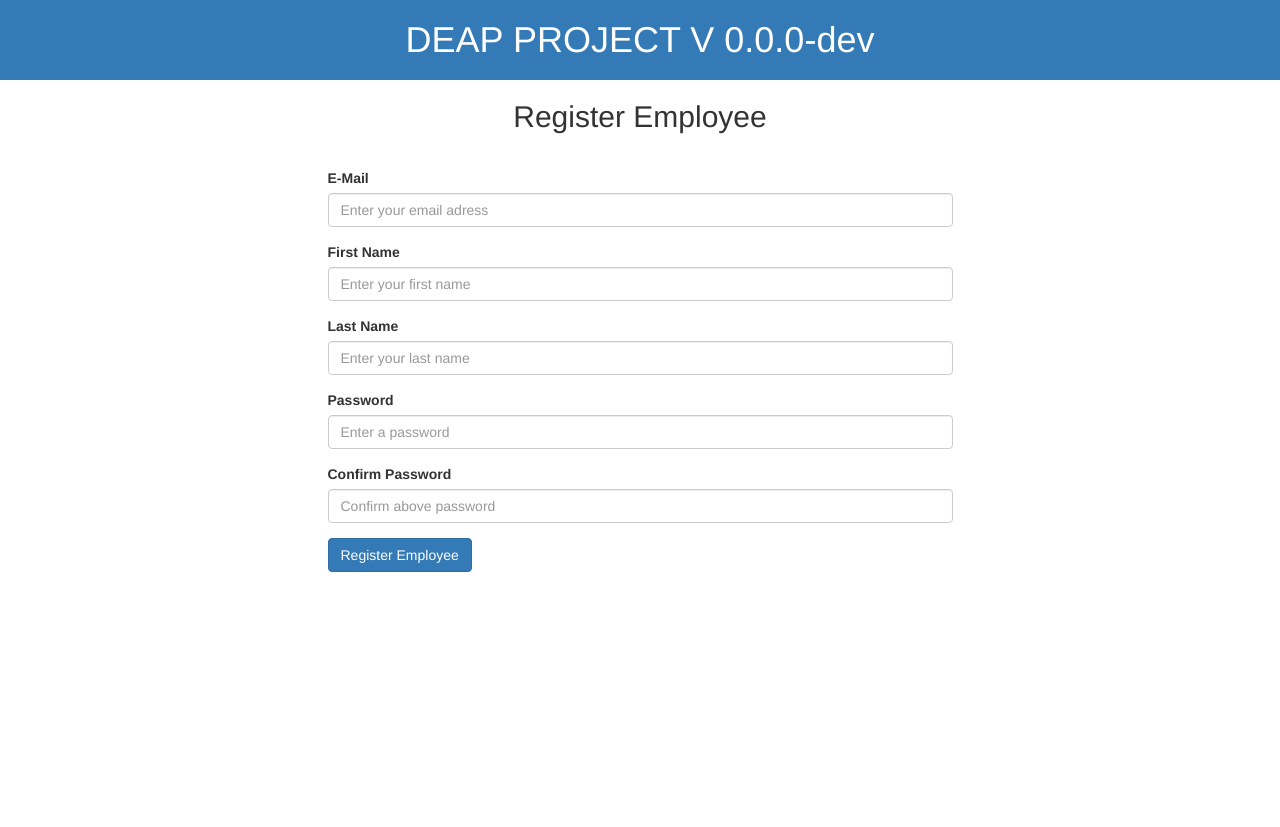
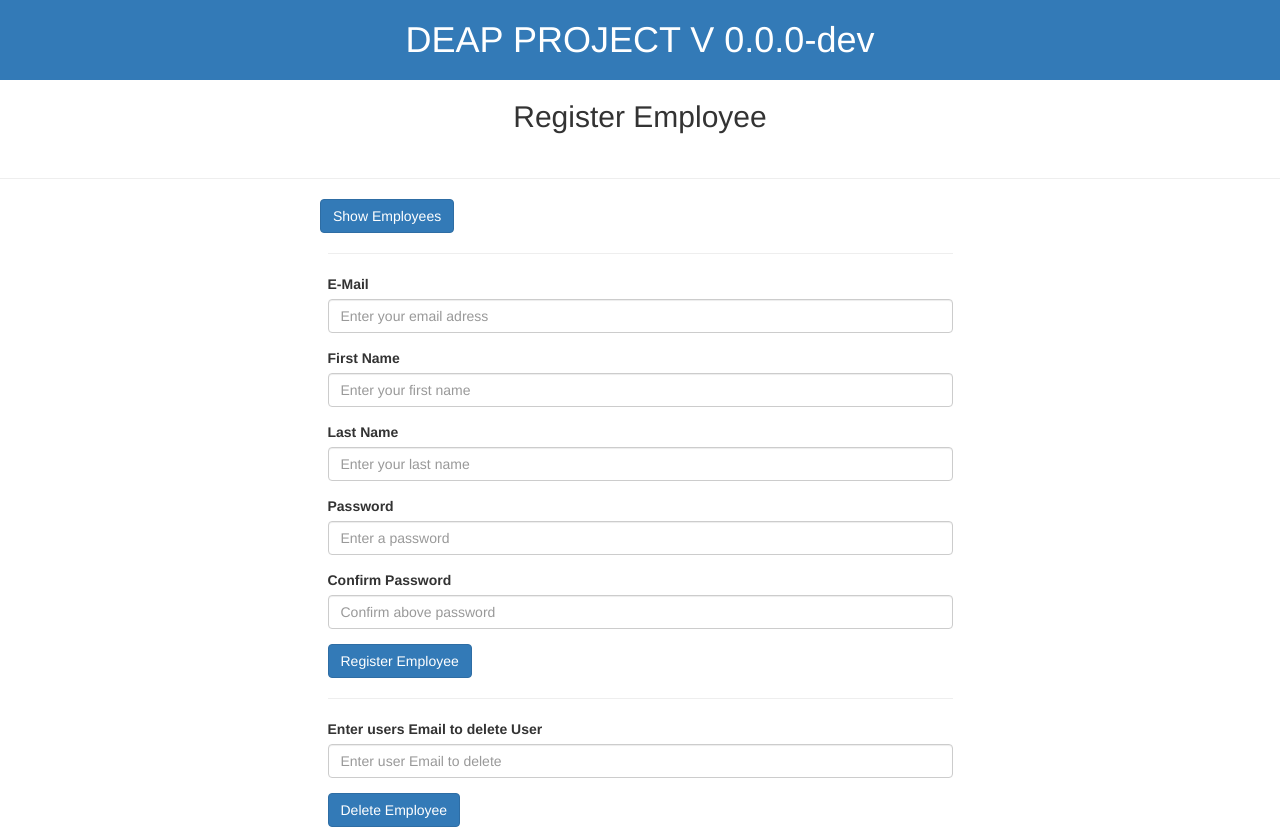
Before and after one commit to darthrevanyunka/deap-frontend, an Angular app: page / in a window 1280 px wide. Shown: the top 827 px of the page. Before the commit the page ends 800 px from the top, so only its background shows below. Built offline with nearby package versions, Linux system fonts and the light colour scheme.

Commit message:
Added employee model aswell as view all employees and delete employee

```diff
--- a/src/app/employee/employee.component.html
+++ b/src/app/employee/employee.component.html
@@ -3,9 +3,30 @@
   <div class="text-center">
     <h1 style="padding:20px; margin-top:0px;" class="bg-primary">DEAP PROJECT V {{currentApplicationVersion}}</h1>
     <h2 style="padding-bottom:25px;">Register Employee</h2>
+    <hr>
+  </div>
+
+  <div>
+  <div class="row">
+    <div class="col-xs-12 col-md-6 col-md-offset-3">
+      <button class="btn btn-primary" (click)="onShowAll()" >Show Employees</button>
+
+      <div *ngFor="let employeeEl of employee; let i = index">
+        <a  style="cursor: pointer;" class="list-group-item clearfix" >
+          <div class="pull-left">
+            <h4 class="list-group-item-heading">{{ employeeEl.firstName }}</h4>
+            <p class="list-group-item-text">{{ employeeEl.lastName }}</p>
+            <p class="list-group-item-text">{{ employeeEl.email }}</p>
+          </div>
+          <span class="pull-right">
+    </span>
+        </a>      </div>
+      </div>
+    </div>
   </div>
 
   <div class="col-xs-12 col-md-6 col-md-offset-3">
+    <hr>
     <form  (ngSubmit)="onCreateEmployee(f)" #f="ngForm">
 
       <div class="form-group">
@@ -79,4 +100,34 @@
 
     </form>
   </div>
+
+  <div class="col-xs-12 col-md-6 col-md-offset-3">
+    <hr>
+    <form  (ngSubmit)="onDeleteEmployee(g)" #g="ngForm">
+      <div class="form-group">
+        <label for="email">Enter users Email to delete User</label>
+        <input
+          type="emailDel"
+          id="emailDel"
+          class="form-control"
+          ngModel
+          name="emailDel"
+          placeholder="Enter user Email to delete"
+          required
+        >
+      </div>
+      <div>
+        <button class="btn btn-primary" type="submit" >Delete Employee</button>
+      </div>
+
+    </form>
+  </div>
+
+
+
+
+
+
+
+
 </div>
--- a/src/app/employee/employee.component.ts
+++ b/src/app/employee/employee.component.ts
@@ -3,6 +3,7 @@ import { FormsModule }   from '@angular/forms';
 import { HttpClient } from '@angular/common/http';
 import { EncryptionService } from '../services/encryption.service';
 import { environment } from '../../environments/environment';
+import { Employee } from '../shared/employee.model'
 
 @Component({
   selector: 'app-employee',
@@ -13,11 +14,31 @@ import { environment } from '../../environments/environment';
 export class EmployeeComponent implements OnInit {
 
   currentApplicationVersion = environment.appVersion;
-
+  employee : Employee[] = [];
 
   constructor(private http: HttpClient, private encryptionService: EncryptionService) { }
 
+  onShowAll(){
+        this.http.get<Employee[]>('http://localhost:8080/employee/get',
+        ).subscribe(responseData => {
+            this.employee = responseData;
+            console.log(this.employee);
+        });
+  }
+
   ngOnInit(): void {
+  }
+
+  onDeleteEmployee(deleteForm){
+    const formDelete = deleteForm.value;
+    const email = formDelete.emailDel;
+    console.log(email);
+
+    this.http.post('http://localhost:8080/employee/delete',
+      email
+      ).subscribe(responseData => {
+       console.log(responseData);
+      });
   }
 
   onCreateEmployee(employeeForm){
@@ -42,9 +63,6 @@ export class EmployeeComponent implements OnInit {
         const passwordBase64 = btoa(encryptedPassword);
         console.log("Encrypted Password as base 64:" + passwordBase64);
 
-
-
-
         //create employee object
         const employee = {
           email: email,
@@ -52,12 +70,10 @@ export class EmployeeComponent implements OnInit {
           lastName: lastName,
           password: passwordBase64
         }
+        console.log(employee);
 
         //convert employee object to JSON
         const employeeJson = JSON.stringify(employee);
-
-        //loggers
-        console.log(employee);
         console.log(employeeJson);
 
         //post request to create employee
--- /dev/null
+++ b/src/app/shared/employee.model.ts
@@ -0,0 +1,3 @@
+export class Employee{
+    constructor( public email: string, public firstName: string, public lastName: string,public password : string){}
+}
```
